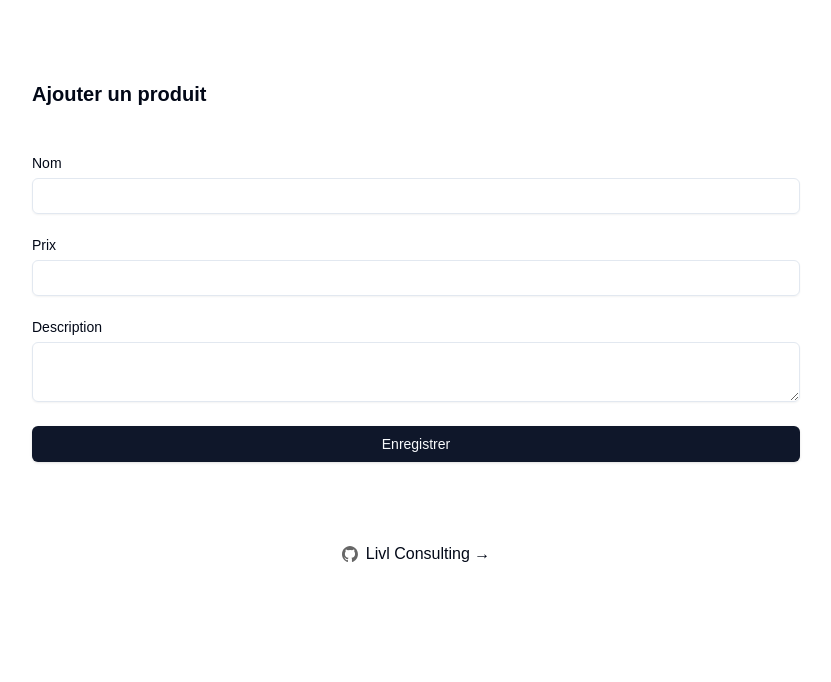
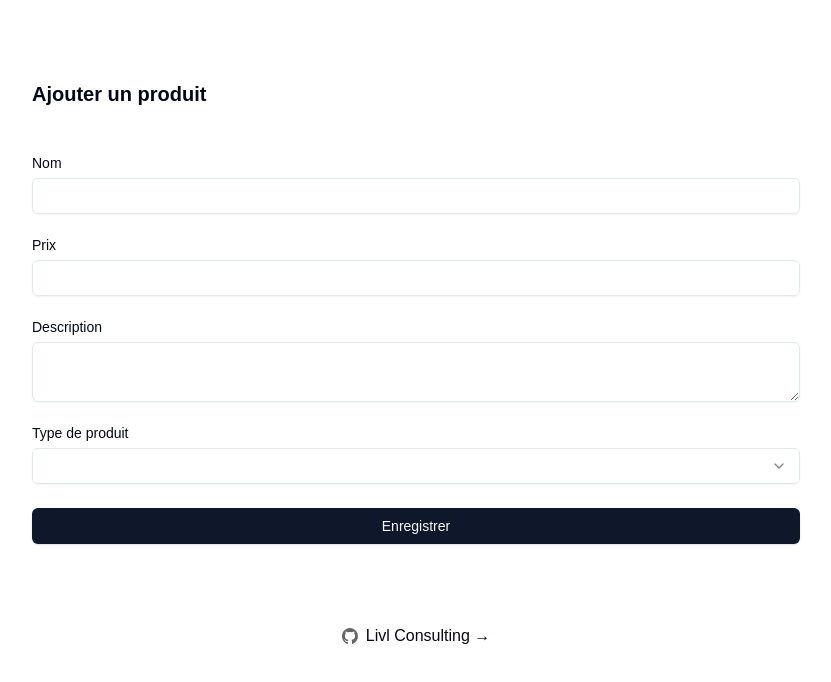
Before and after one commit to Livl-Consulting/front, a Next.js app: page /products/add in a window 1280 px wide. Shown: the top 682 px of the page, without its empty margins (224-1055 px from the left). Built offline with nearby package versions, Linux system fonts and the light colour scheme.

Commit message:
feat(products): add product type selection and display in product table

```diff
--- a/src/app/products/add/product-form.tsx
+++ b/src/app/products/add/product-form.tsx
@@ -3,6 +3,7 @@
 import { FieldErrors } from "@/components/ui/field-errors";
 import { Input } from "@/components/ui/input";
 import { Label } from "@/components/ui/label";
+import { Select, SelectContent, SelectItem, SelectTrigger, SelectValue } from "@/components/ui/select";
 import { SubmitButton } from "@/components/ui/submit-button";
 import { Textarea } from "@/components/ui/textarea";
 import { addProduct } from "@/lib/actions/add-product.action";
@@ -41,6 +42,20 @@ export const ProductForm: FC<{
         />
         <FieldErrors errors={state?.errors?.description?._errors} />
       </div>
+      <div className="flex flex-col gap-2">
+        <Label htmlFor="description">Type de produit</Label>
+        <Select name="type">
+          <SelectTrigger>
+            <SelectValue />
+          </SelectTrigger>
+          <SelectContent>
+            <SelectItem value="sale">Vente</SelectItem>
+            <SelectItem value="purchase">Achat</SelectItem>
+            <SelectItem value="both">Vente & Achat</SelectItem>
+          </SelectContent>
+        </Select>
+        <FieldErrors errors={state?.errors?.type?._errors} />
+      </div>
       <SubmitButton>Enregistrer</SubmitButton>
       <FieldErrors errors={state.message ? [state.message] : []} />
     </form>
--- a/src/app/products/page.tsx
+++ b/src/app/products/page.tsx
@@ -29,6 +29,7 @@ export default async function Page() {
           <TableHead>Créé le</TableHead>
           <TableHead>Mise à jour</TableHead>
           <TableHead className="text-right">Prix</TableHead>
+          <TableHead className="text-right">Type</TableHead>
         </TableRow>
       </TableHeader>
       <TableBody>
@@ -38,6 +39,9 @@ export default async function Page() {
             <TableCell>{formatDate(p.createdAt)}</TableCell>
             <TableCell>{formatDate(p.updatedAt)}</TableCell>
             <TableCell className="text-right">{p.price}</TableCell>
+            <TableCell className="text-right">
+              {p.type === 'sale' ? 'Vente' : p.type === 'purchase' ? 'Achat' : 'Vente & Achat'}
+            </TableCell>
           </TableRow>
         ))}
       </TableBody>
--- a/src/lib/actions/add-product.action.ts
+++ b/src/lib/actions/add-product.action.ts
@@ -8,21 +8,21 @@ import { redirect } from 'next/navigation';
 const productFields = {
     name: z.string({ message: "Le nom doit être renseigné" }),
     description: z.string().optional(),
-    price: z.number().nonnegative()
+    price: z.number({message : "Le prix doit être renseigné"}).nonnegative(),
+    type: z.enum(["sale", "purchase", "both"], { message: "Le type de produit doit être renseigné" }),
 }
 
 const schema = z.object(productFields);
 
 export const addProduct = async (prevState: FormState<typeof productFields>, formData: FormData): Promise<FormState<typeof productFields>> => {
 
-    const validated = schema.safeParse(parseFormDataToJSON(formData));
+    try {
+        const validated = schema.safeParse(parseFormDataToJSON(formData));
 
-    if (!validated.success) {
-        console.error(validated.error);
-        return { success: false, errors: validated.error.format() }
-    }
-
-    try {
+        if (!validated.success) {
+            console.error(validated.error);
+            return { success: false, errors: validated.error.format() }
+        }
 
         const response = await fetch(`${apiUrl()}/products`, {
             method: 'POST',
--- /dev/null
+++ b/src/models/product-type.ts
@@ -0,0 +1 @@
+export type ProductType = 'sale' | 'purchase' | 'both'
--- a/src/models/product.ts
+++ b/src/models/product.ts
@@ -1,3 +1,5 @@
+import { ProductType } from "./product-type";
+
 export type Product = {
     id: number;
     createdAt: Date;
@@ -5,4 +7,5 @@ export type Product = {
     name: string;
     description: string;
     price: number;
+    type: ProductType;
 }
```
